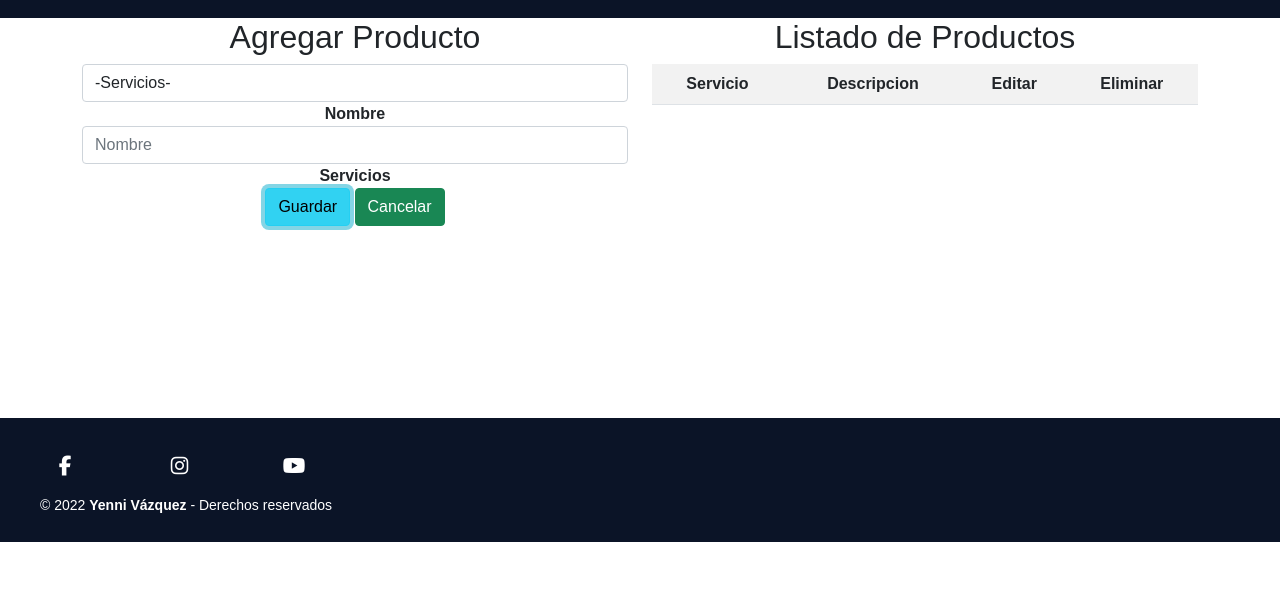
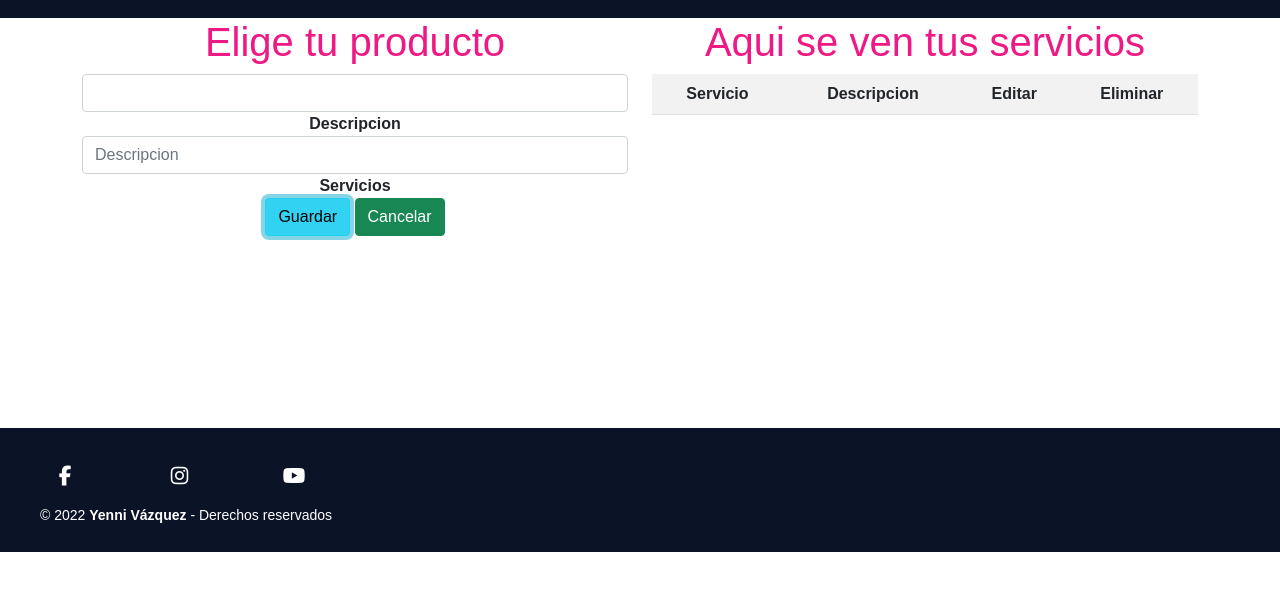
Before and after one commit to Linneymx/P2_APPCRUD, a plain HTML site: page index.html in a window 1280 px wide. Both pictures are taken after a click on the button "Guardar". Shown: the part 88-678 px from the top of the page. Drawn offline with nearby package versions, Linux system fonts and the light colour scheme.

Commit message:
Funcion editar

```diff
--- a/index.html
+++ b/index.html
@@ -4,7 +4,7 @@
 	<meta charset="UTF-8">
 	<meta http-equiv="X-UA-Compatible" content="IE=edge">
 	<meta name="viewport" content="width=device-width, initial-scale=1.0">
-	<title>TodoCRUD</title>
+	<title>CRUD</title>
 
 	<link rel="stylesheet" href="styles.css" />
     <link href="https://cdn.jsdelivr.net/npm/bootstrap@5.1.3/dist/css/bootstrap.min.css" rel="stylesheet" integrity="sha384-1BmE4kWBq78iYhFldvKuhfTAU6auU8tT94WrHftjDbrCEXSU1oBoqyl2QvZ6jIW3" crossorigin="anonymous">
@@ -45,18 +45,18 @@
     <div class="row">
         <div class="col-md-6">
             <div class="text-center">
-                <h2>Agregar Producto</h2>
+                <h1>Elige tu producto</h1>
             </div>
 
 
             <select  id="serv" class="form-control">
-                <option>-Servicios-</option>
+                <option>Servicios</option>
                 <option>Diseño</option>
                 <option>Desarrollo Web</option>
                 <option>Marketing</option>
             </select>
-            <label class="text"><b>Nombre</b></label>
-            <input id="nombre" class="form-control" name="nombre" type="text" placeholder="Nombre">
+            <label class="text"><b>Descripcion</b></label>
+            <input id="infor" class="form-control" name="infor" type="text" placeholder="Descripcion">
             <label class="text"><b>Servicios</b></label>
 
             <br/>
@@ -65,7 +65,7 @@
       </div>
       <div class="col-md-6">
         <div class="text-center">
-          <h2 class="text1">Listado de Productos</h2>
+          <h1 class="text1">Aqui se ven tus servicios</h1>
         </div>
         <div class="table-responsive-md">
           <section class ="section">
--- a/main.js
+++ b/main.js
@@ -1,6 +1,6 @@
 let currid=0;
   function limpiar(){
-    document.getElementById('info').value='';
+    document.getElementById('infor').value='';
     document.getElementById('serv').value='' ;
   }
 
@@ -10,9 +10,9 @@ let currid=0;
 
 document.querySelector('#guardar').addEventListener('click',function(){
     const ev = new Array();
-    const info= document.getElementById('info').value;
+    const infor= document.getElementById('infor').value;
     const serv= document.getElementById('serv').value ;
-    ev[0]=info;
+    ev[0]=infor;
     ev[1]=serv;
     guardar(ev);
     limpiar();
@@ -59,7 +59,7 @@ function editar(ev){
   ev = window.localStorage.getItem(id)
   let data = JSON.parse(ev)
 
-  document.getElementById('info').value = data.datos[0];
+  document.getElementById('infor').value = data.datos[0];
   document.getElementById('serv').value = data.datos[1];
   currid=Number(id)
 }
```
